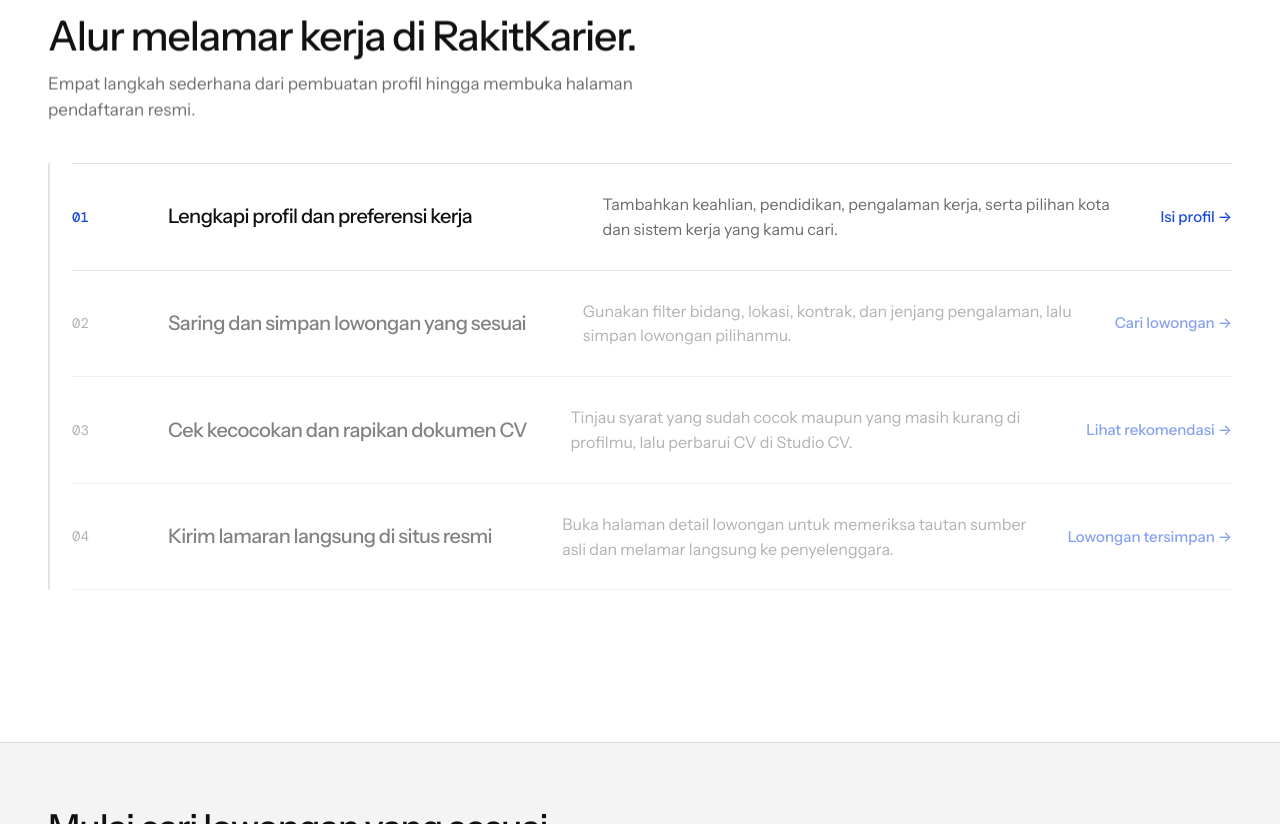
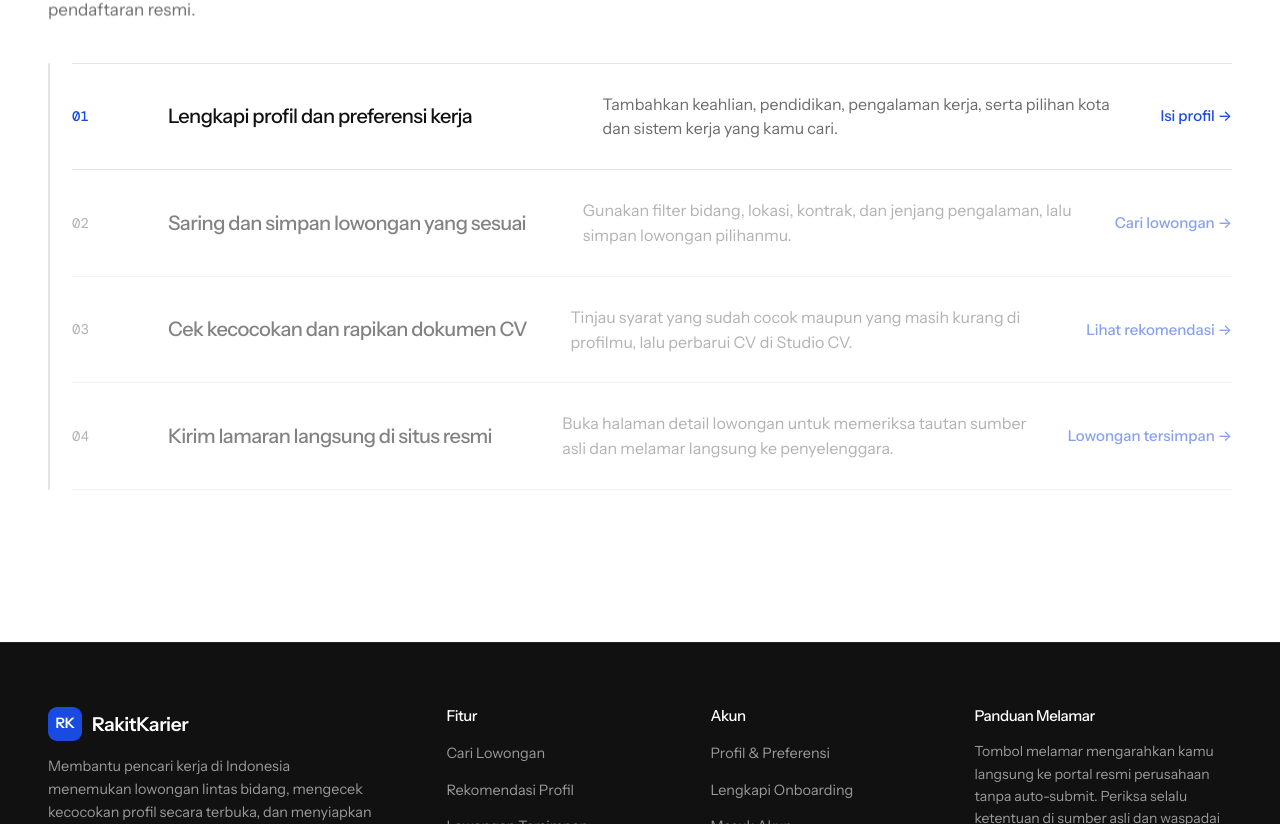
Before and after one commit to makhdanramadhan-ui/sevent-x-job-platform, a Next.js app: page / in a window 1280 px wide. Shown: the part 2674-3498 px from the top of the page. Built offline with nearby package versions, Linux system fonts and the light colour scheme; no server answers.

Commit message:
Lebarkan teks word-highlight dan ubah footer menjadi 4 kolom gelap modern

```diff
--- a/app/globals.css
+++ b/app/globals.css
@@ -1442,17 +1442,18 @@ h4 {
 }
 
 .tk-word-moment {
-  padding: 56px 0 24px;
+  padding: 56px 0 16px;
 }
 
 .tk-word-moment__text {
   font-family: var(--font-display);
-  font-size: clamp(1.55rem, 3vw, 2.55rem);
+  font-size: clamp(1.6rem, 3.1vw, 2.75rem);
   font-weight: var(--display-weight);
-  line-height: 1.25;
+  line-height: 1.24;
   letter-spacing: var(--display-tracking);
   margin: 0;
-  max-width: 28ch;
+  width: 100%;
+  max-width: 100%;
 }
 
 .tk-word-moment__word {
@@ -1528,12 +1529,13 @@ h4 {
 }
 
 /* ============================================================
-   FOOTER (close-word + footer-statement on clean surface)
+   FOOTER (Modern 4-Column Dark Structure matching reference)
    ============================================================ */
 .site-footer {
-  background: var(--p-surface);
-  border-top: 1px solid var(--border-subtle);
-  padding: 64px 0 40px;
+  background: var(--p-inv-bg);
+  color: var(--p-inv-ink);
+  border-top: 1px solid rgba(255, 255, 255, 0.08);
+  padding: 64px 0 32px;
   margin-top: auto;
 }
 
@@ -1542,62 +1544,139 @@ h4 {
   margin: 0 auto;
   display: flex;
   flex-direction: column;
-  gap: 48px;
-}
-
-.footer-close-row {
+  gap: 44px;
+}
+
+.footer-columns-grid {
+  display: grid;
+  grid-template-columns: 1.6fr 1fr 1fr 1.15fr;
+  gap: 40px;
+  align-items: start;
+}
+
+.footer-brand-row {
+  display: inline-flex;
+  align-items: center;
+  gap: 10px;
+  text-decoration: none;
+  color: #ffffff;
+  margin-bottom: 14px;
+}
+
+.footer-brand-badge {
+  width: 34px;
+  height: 34px;
+  border-radius: 9px;
+  background: var(--p-action);
+  color: #ffffff;
+  display: inline-flex;
+  align-items: center;
+  justify-content: center;
+  font-family: var(--font-display);
+  font-weight: 600;
+  font-size: 0.9rem;
+  letter-spacing: -0.02em;
+}
+
+.footer-brand-name {
+  font-family: var(--font-display);
+  font-size: 1.2rem;
+  font-weight: 600;
+  letter-spacing: -0.02em;
+  color: #ffffff;
+}
+
+.footer-brand-desc {
+  margin: 0 0 18px;
+  font-size: 0.9rem;
+  line-height: 1.6;
+  color: var(--p-inv-muted);
+  max-width: 34ch;
+}
+
+.footer-cta-row {
+  display: flex;
+  gap: 10px;
+  flex-wrap: wrap;
+}
+
+.footer-col-title {
+  font-family: var(--font-display);
+  font-size: 0.9375rem;
+  font-weight: 500;
+  color: #ffffff;
+  margin: 0 0 16px;
+}
+
+.footer-col-list {
+  list-style: none;
+  margin: 0;
+  padding: 0;
+  display: flex;
+  flex-direction: column;
+  gap: 11px;
+}
+
+.footer-col-list a {
+  text-decoration: none;
+  font-size: 0.9rem;
+  color: var(--p-inv-muted);
+  transition: color 0.15s ease;
+}
+
+.footer-col-list a:hover {
+  color: #ffffff;
+}
+
+.footer-col-note {
+  font-size: 0.875rem;
+  line-height: 1.6;
+  color: var(--p-inv-muted);
+  margin: 0;
+}
+
+.footer-bottom-bar {
+  padding-top: 24px;
+  border-top: 1px solid rgba(255, 255, 255, 0.12);
   display: flex;
   flex-wrap: wrap;
   justify-content: space-between;
-  align-items: flex-end;
-  gap: 24px;
-  padding-bottom: 36px;
-  border-bottom: 1px solid var(--border-subtle);
-}
-
-.footer-wordmark {
-  font-family: var(--font-display);
-  font-size: clamp(2.6rem, 9vw, 6.8rem);
-  font-weight: 500;
-  letter-spacing: -0.045em;
-  line-height: 0.95;
-  color: var(--p-ink);
-  margin: 0;
-  user-select: none;
-}
-
-.footer-bottom-grid {
-  display: grid;
-  grid-template-columns: 1.3fr 1fr;
-  gap: 32px;
-  align-items: start;
-}
-
-.footer-nav-links {
+  align-items: center;
+  gap: 16px;
+  font-size: 0.84rem;
+  color: var(--p-inv-muted);
+}
+
+.footer-bottom-meta {
   display: flex;
   flex-wrap: wrap;
-  gap: 20px;
-  font-size: 0.9375rem;
-  font-weight: 500;
-}
-
-.footer-nav-links a {
+  align-items: center;
+  gap: 18px;
+}
+
+.footer-bottom-meta a {
+  color: var(--p-inv-muted);
   text-decoration: none;
-  color: var(--p-ink);
-}
-
-.footer-nav-links a:hover {
-  color: var(--p-action);
-}
-
-.footer-disclaimer-box {
-  background: var(--p-bg);
-  border: 1px solid var(--border-subtle);
-  border-radius: var(--r-md);
-  padding: 18px 20px;
-  font-size: 0.875rem;
-  color: var(--p-muted);
-  line-height: 1.55;
+  transition: color 0.15s ease;
+}
+
+.footer-bottom-meta a:hover {
+  color: #ffffff;
+}
+
+.footer-status-pill {
+  display: inline-flex;
+  align-items: center;
+  gap: 7px;
+  color: #d4d4d8;
+  font-size: 0.8125rem;
+}
+
+.footer-status-dot {
+  width: 7px;
+  height: 7px;
+  border-radius: 50%;
+  background: #22c55e;
 }
 
 /* ============================================================
@@ -1721,9 +1800,13 @@ h4 {
 
   .jobs-layout,
   .tk-bento-grid,
-  .tk-hero__top,
-  .footer-bottom-grid {
+  .tk-hero__top {
     grid-template-columns: 1fr;
+  }
+
+  .footer-columns-grid {
+    grid-template-columns: repeat(2, minmax(0, 1fr));
+    gap: 32px;
   }
 
   .tk-hero__top {
@@ -1892,26 +1975,16 @@ h4 {
   }
 
   .site-footer {
-    padding: 44px 0 32px;
-  }
-
-  .footer-close-row {
-    align-items: stretch;
-  }
-
-  .footer-close-actions {
-    display: flex;
-    flex-direction: column;
+    padding: 44px 0 28px;
+  }
+
+  .footer-columns-grid {
+    grid-template-columns: 1fr;
+    gap: 28px;
+  }
+
+  .footer-cta-row .btn {
     width: 100%;
-    gap: 10px;
-  }
-
-  .footer-close-actions .btn {
-    width: 100%;
-  }
-
-  .footer-wordmark {
-    font-size: clamp(2.4rem, 13vw, 4rem);
   }
 
   .auth-modal-dialog {
--- a/components/ui/navigation.tsx
+++ b/components/ui/navigation.tsx
@@ -3,7 +3,7 @@
 import Link from 'next/link';
 import { usePathname, useRouter } from 'next/navigation';
 import { useCallback, useEffect, useState } from 'react';
-import { apiFetch, SITE_NAME } from './api-client';
+import { apiFetch, SITE_MONOGRAM, SITE_NAME } from './api-client';
 import { Button } from './forms';
 import { ScrollProgressBar } from './scroll-motion';
 
@@ -179,60 +179,104 @@ export function SiteFooter() {
   return (
     <footer className="site-footer">
       <div className="site-footer-inner">
-        <div className="footer-close-row">
+        <div className="footer-columns-grid">
+          {/* Column 1: Brand & Description */}
           <div>
-            <h2
-              style={{
-                fontSize: 'clamp(1.6rem, 2.8vw, 2.35rem)',
-                margin: '0 0 8px',
-                maxWidth: '22ch',
-              }}
-            >
-              Mulai cari lowongan yang sesuai dengan profilmu.
-            </h2>
-            <p style={{ margin: 0, color: 'var(--p-muted)', fontSize: '1rem' }}>
-              Daftar akun untuk melihat daftar lowongan, mengecek kecocokan, dan menyusun CV.
+            <Link href="/" className="footer-brand-row">
+              <span className="footer-brand-badge" aria-hidden="true">
+                {SITE_MONOGRAM}
+              </span>
+              <span className="footer-brand-name">{SITE_NAME}</span>
+            </Link>
+            <p className="footer-brand-desc">
+              Membantu pencari kerja di Indonesia menemukan lowongan lintas bidang, mengecek
+              kecocokan profil secara terbuka, dan menyiapkan CV sebelum melamar di situs resmi
+              perusahaan.
             </p>
-          </div>
-          <div className="footer-close-actions" style={{ display: 'flex', gap: 12, flexWrap: 'wrap' }}>
-            <Link href="/signup" className="btn btn-primary btn-lg">
+            <div className="footer-cta-row">
+              <Link href="/signup" className="btn btn-primary btn-sm">
                 <span>Daftar Akun</span>
                 <span className="btn-arrow" aria-hidden="true">
                   →
                 </span>
               </Link>
-            <Link href="/jobs" className="btn btn-outline btn-lg">
-              Lihat Lowongan
+              <Link
+                href="/jobs"
+                className="btn btn-outline btn-sm"
+                style={{
+                  background: 'transparent',
+                  color: '#ffffff',
+                  borderColor: 'rgba(255,255,255,0.24)',
+                }}
+              >
+                Cari Lowongan
               </Link>
             </div>
           </div>
 
-        <p className="footer-wordmark" aria-hidden="true">
-          {SITE_NAME}
+          {/* Column 2: Fitur */}
+          <div>
+            <h3 className="footer-col-title">Fitur</h3>
+            <ul className="footer-col-list">
+              <li>
+                <Link href="/jobs">Cari Lowongan</Link>
+              </li>
+              <li>
+                <Link href="/recommendations">Rekomendasi Profil</Link>
+              </li>
+              <li>
+                <Link href="/bookmarks">Lowongan Tersimpan</Link>
+              </li>
+              <li>
+                <Link href="/cv">Studio CV</Link>
+              </li>
+            </ul>
+          </div>
+
+          {/* Column 3: Akun */}
+          <div>
+            <h3 className="footer-col-title">Akun</h3>
+            <ul className="footer-col-list">
+              <li>
+                <Link href="/profile">Profil &amp; Preferensi</Link>
+              </li>
+              <li>
+                <Link href="/onboarding">Lengkapi Onboarding</Link>
+              </li>
+              <li>
+                <Link href="/login">Masuk Akun</Link>
+              </li>
+              <li>
+                <Link href="/signup">Daftar Akun Baru</Link>
+              </li>
+            </ul>
+          </div>
+
+          {/* Column 4: Informasi Pelamaran */}
+          <div>
+            <h3 className="footer-col-title">Panduan Melamar</h3>
+            <p className="footer-col-note">
+              Tombol melamar mengarahkan kamu langsung ke portal resmi perusahaan tanpa auto-submit.
+              Periksa selalu ketentuan di sumber asli dan waspadai segala bentuk pungutan biaya.
             </p>
+          </div>
+        </div>
 
-        <div className="footer-bottom-grid">
-          <div style={{ display: 'flex', flexDirection: 'column', gap: 16 }}>
-            <nav aria-label="Tautan Footer" className="footer-nav-links">
+        {/* Bottom Copyright & Legal Row */}
+        <div className="footer-bottom-bar">
+          <div style={{ display: 'flex', flexWrap: 'wrap', alignItems: 'center', gap: 16 }}>
+            <span>© 2026 {SITE_NAME} · Proyek Tim SEVENT X.</span>
+            <span className="footer-status-pill">
+              <span className="footer-status-dot" aria-hidden="true" />
+              Sumber resmi terhubung
+            </span>
+          </div>
+
+          <div className="footer-bottom-meta">
             <Link href="/">Beranda</Link>
             <Link href="/jobs">Lowongan</Link>
             <Link href="/recommendations">Rekomendasi</Link>
-              <Link href="/bookmarks">Tersimpan</Link>
-              <Link href="/profile">Profil</Link>
             <Link href="/cv">Studio CV</Link>
-            </nav>
-            <p style={{ margin: 0, fontSize: '0.875rem', color: 'var(--p-muted)' }}>
-              © 2026 {SITE_NAME} · Dikembangkan oleh Tim SEVENT X.
-            </p>
-          </div>
-
-          <div className="footer-disclaimer-box" aria-label="Catatan bagi pelamar kerja">
-            <strong style={{ color: 'var(--p-ink)', fontWeight: 500, display: 'block', marginBottom: 4 }}>
-              Informasi Pelamaran
-            </strong>
-            Tombol lamar di {SITE_NAME} membuka halaman rekrutmen resmi penyelenggara secara
-            langsung tanpa auto-submit. Periksa selalu ketentuan lowongan pada situs asli dan
-            waspadai pungutan biaya dalam bentuk apa pun.
           </div>
         </div>
       </div>
```
Lines whose indentation alone changed are shown as unchanged.
